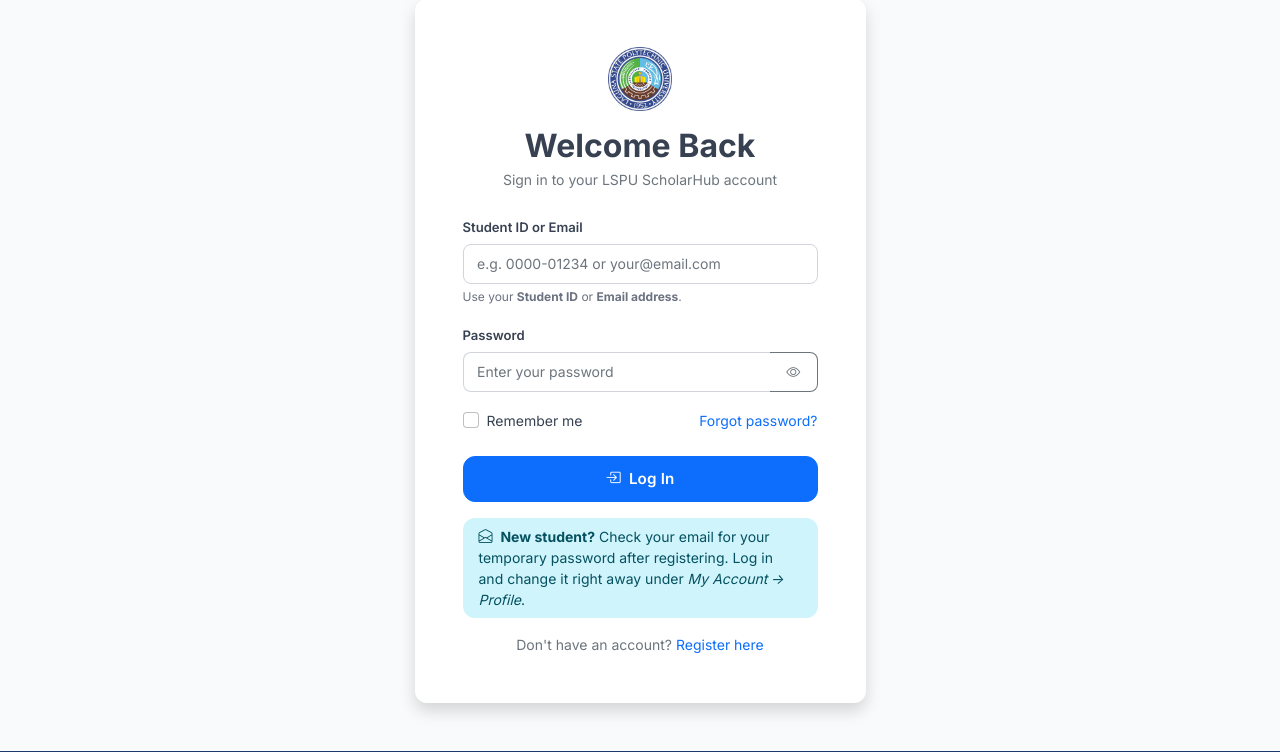
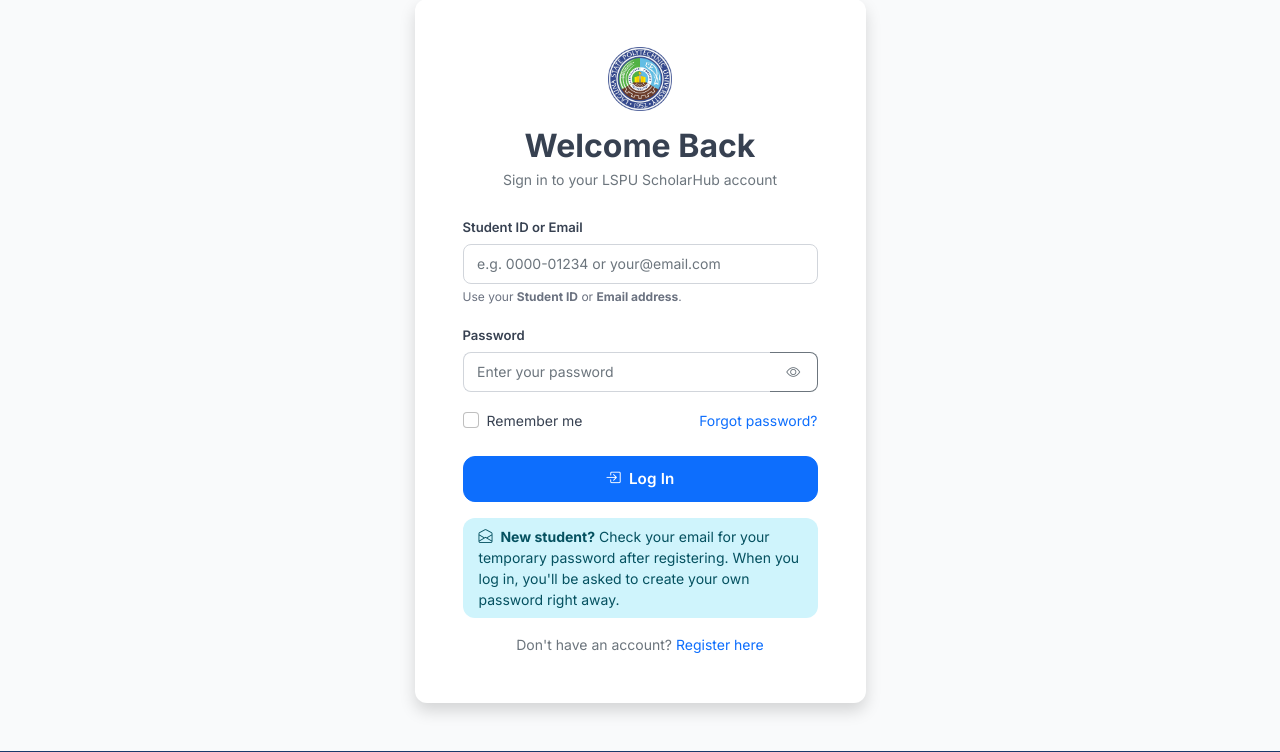
Before and after one commit to lspuscholarhub/lspu-scholarhub, a Flask app: page /auth/login in a window 1280 px wide. Shown: the part 109-861 px from the top of the page. Run offline with Flask 3, Linux system fonts and the light colour scheme; some libraries are stand-ins or nearby versions.

Commit message:
Update password-flow UI text to match forced first-login change
Since users now must set a personal password on a dedicated page before
reaching the dashboard, the old wording pointed to a flow that no longer
exists: registration said "change it after your first login", the login
info box referenced "My Account → Profile", the credentials email gave
the same outdated instruction, and the profile banner claimed the user
was "using a temporary password" after the forced change already ran.

Generated with Codebuff 🤖
Co-Authored-By: Codebuff <noreply@codebuff.com>

```diff
--- a/app/templates/auth/login.html
+++ b/app/templates/auth/login.html
@@ -72,8 +72,8 @@
           <div class="alert alert-info py-2 px-3 small mb-3">
             <i class="bi bi-envelope-open me-1"></i>
             <strong>New student?</strong> Check your email for your temporary password
-            after registering. Log in and change it right away under
-            <em>My Account → Profile</em>.
+            after registering. When you log in, you'll be asked to create your
+            own password right away.
           </div>
 
           <div class="text-center">
--- a/app/templates/auth/register.html
+++ b/app/templates/auth/register.html
@@ -334,7 +334,8 @@
               <i class="bi bi-envelope-check-fill flex-shrink-0 mt-1 text-success"></i>
               <div class="small">
                 <strong>No password needed!</strong> A secure temporary password will be
-                generated and sent to your email. You can change it after your first login.
+                generated and sent to your email. You'll create your own personal
+                password the first time you log in.
               </div>
             </div>
 
--- a/app/views/auth.py
+++ b/app/views/auth.py
@@ -168,7 +168,7 @@ def _send_credentials_email(user, temp_password):
             <td style="padding:8px 0;"><code style="background:#fff3cd;padding:4px 8px;border-radius:4px;font-size:1.1em;">{temp_password}</code></td>
           </tr>
         </table>
-        <p style="color:#dc3545;"><strong>⚠️ Important:</strong> Please log in and change your password immediately under <em>My Account → Profile</em>.</p>
+        <p style="color:#dc3545;"><strong>⚠️ Important:</strong> When you first log in, the system will ask you to create your own personal password before you can continue.</p>
         <p>You can log in at: <a href="{login_url}">{login_url}</a></p>
         <p>If you have any questions, contact us at <a href="mailto:lspu.scholarhub@gmail.com">lspu.scholarhub@gmail.com</a> or call 0968-365-2615.</p>
         <p>Best regards,<br><strong>LSPU Scholarship Office</strong></p>
```
Also changed, not shown: app/templates/student/profile.html (+5 -4 lines).
